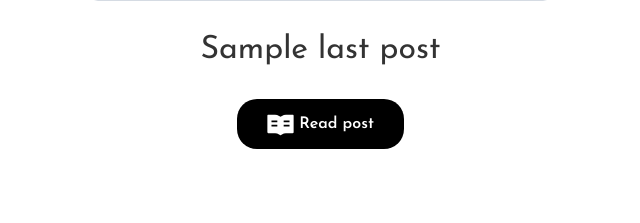
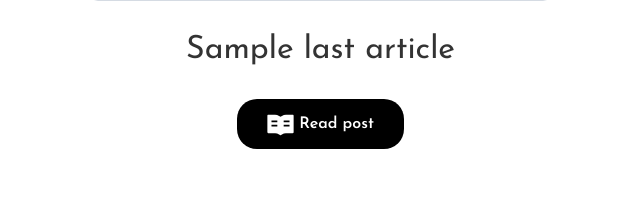
Before and after one commit to Lucino772/lucapalmi.com, a Flask app: template backend/templates/blog.html in a window 1280 px wide. Shown: the part 1238-1461 px from the top of the page, without its empty margins (592-1232 px from the left). Run offline with Flask 2, Linux system fonts and the light colour scheme; the template is opened without the code that fills it: most values are stand-ins (such as "Sample title", 1, 10 or a date in 2020); grey boxes marked "Sample" are stand-in pictures; parts of the project's set-up code (start-up, migrations or seed data) failed here and were passed over.

Commit message:
Change 'post' to 'article'

```diff
--- a/backend/models/post.py
+++ b/backend/models/article.py
@@ -1,6 +1,6 @@
 from mongoengine import *
 
-class Post(Document):
+class Article(Document):
     title = StringField(max_length=255,required=True)
     thumbnail = URLField(require=True)
     content = StringField(required=True)
--- a/backend/templates/post.html
+++ b/backend/templates/article.html
@@ -25,7 +25,7 @@
     <meta name="theme-color" content="black" />
 
     <!-- Stylesheet -->
-    <link rel="stylesheet" href="{{ url_for('static',filename='css/post.css',_external=True) }}">
+    <link rel="stylesheet" href="{{ url_for('static',filename='css/article.css',_external=True) }}">
     <link rel="stylesheet" href="{{ url_for('static',filename='uikit/uikit.min.css',_external=True) }}">
     <!-- Javascript -->
     <script src="{{ url_for('static',filename='uikit/uikit.min.js',_external=True) }}"></script>
@@ -37,7 +37,7 @@
     <div class="container">
         <div class="uk-section uk-flex uk-flex-center uk-flex-middle uk-flex-column" style="max-width: 700px; padding: 30px 10px; margin: 0 auto; width: 100%;">
             <div id="content" class="ck-content" style="width: 100%;">
-                {{ post.content|safe }}
+                {{ article.content|safe }}
             </div>
         </div>
     </div>
--- a/backend/templates/blog.html
+++ b/backend/templates/blog.html
@@ -53,9 +53,9 @@
                 <div class="uk-panel uk-width-1-1 uk-width-1-2@m">
                     <div class="uk-flex uk-flex-column uk-flex-center uk-flex-middle" style="height: 100%;" uk-scrollspy="target: > a; cls: uk-animation-fade; delay: 100">
                         <div class="uk-flex uk-flex-column uk-flex-center uk-flex-middle" style="width: 100%; background: white; padding: 20px;" uk-scrollspy="cls: uk-animation-fade;">
-                            <img src="{{ last_post.thumbnail }}" alt="Background" style="margin-bottom: 30px; border-radius: 10px; width: 100%;">
-                            <h1 style="font-size: 2rem; font-weight: normal; margin: 0; margin-bottom: 30px;">{{ last_post.title }}</h1>
-                            <a href="{{ url_for('routes.post', id=last_post.id,_external=True) }}" style="background: black; border-radius: 20px; padding: 13px 30px; color: white; font-weight: bold; text-decoration: none;">
+                            <img src="{{ last_article.thumbnail }}" alt="Background" style="margin-bottom: 30px; border-radius: 10px; width: 100%;">
+                            <h1 style="font-size: 2rem; font-weight: normal; margin: 0; margin-bottom: 30px;">{{ last_article.title }}</h1>
+                            <a href="{{ url_for('routes.article', id=last_article.id,_external=True) }}" style="background: black; border-radius: 20px; padding: 13px 30px; color: white; font-weight: bold; text-decoration: none;">
                                 <img src="{{ url_for('static', filename='svg/book.svg',_external=True) }}" alt="read_post">
                                 Read post
                             </a>
@@ -70,11 +70,11 @@
             <div class="uk-container uk-margin-top" style="max-width: 1150px; padding: 0px 50px;">
                 <h1 class="uk-heading-medium" style="font-weight: bold; text-align: center; color: black;">Other posts</h1>
                 <div class="uk-section uk-flex uk-flex-center uk-flex-wrap" style="width: 100%; margin: 0;" uk-scrollspy="target: > div; cls: uk-animation-fade; delay: 100">
-                    {% for post in posts %}
+                    {% for article in articles %}
                     <div class="uk-flex uk-flex-column uk-flex-center uk-flex-middle" style="width: 320px; background: white; padding: 20px; margin: 10px; border: 1px solid #CCCCCC; border-radius: 10px;">
-                        <img src="{{ post.thumbnail }}" alt="Background" style="margin-bottom: 30px; border-radius: 10px; width: 100%;">
-                        <h1 style="font-size: 1.625rem; font-weight: normal; margin: 0; margin-bottom: 30px; ">{{ post.title }}</h1>
-                        <a href="{{ url_for('routes.post', id=post.id,_external=True) }}" style="background: black; border-radius: 20px; padding: 13px 30px; color: white; font-weight: bold; text-decoration: none;">
+                        <img src="{{ article.thumbnail }}" alt="Background" style="margin-bottom: 30px; border-radius: 10px; width: 100%;">
+                        <h1 style="font-size: 1.625rem; font-weight: normal; margin: 0; margin-bottom: 30px; ">{{ article.title }}</h1>
+                        <a href="{{ url_for('routes.article', id=article.id,_external=True) }}" style="background: black; border-radius: 20px; padding: 13px 30px; color: white; font-weight: bold; text-decoration: none;">
                             <img src="{{ url_for('static', filename='svg/book.svg',_external=True) }}" alt="read_post">
                             Read post
                         </a>
```
Also changed, not shown: backend/routes.py (+9 -9 lines), backend/static/css/article.css (renamed from backend/static/css/post.css).
